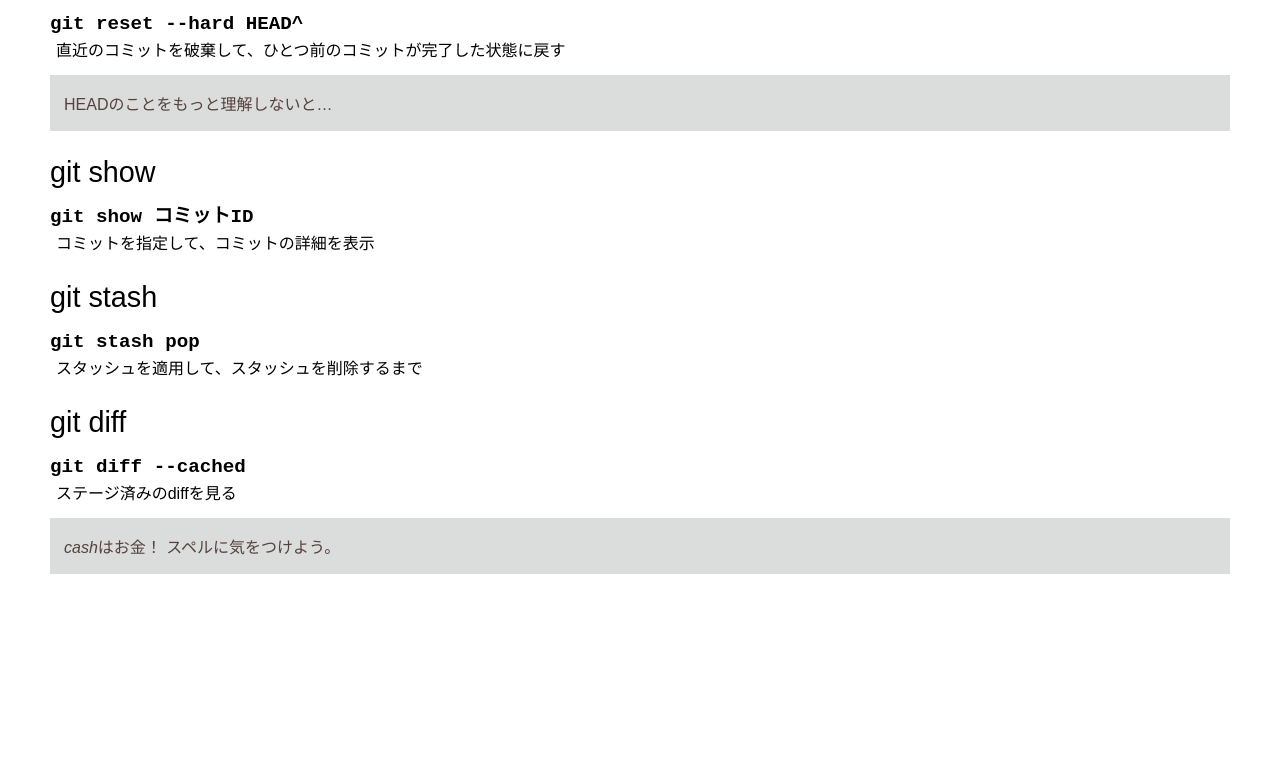
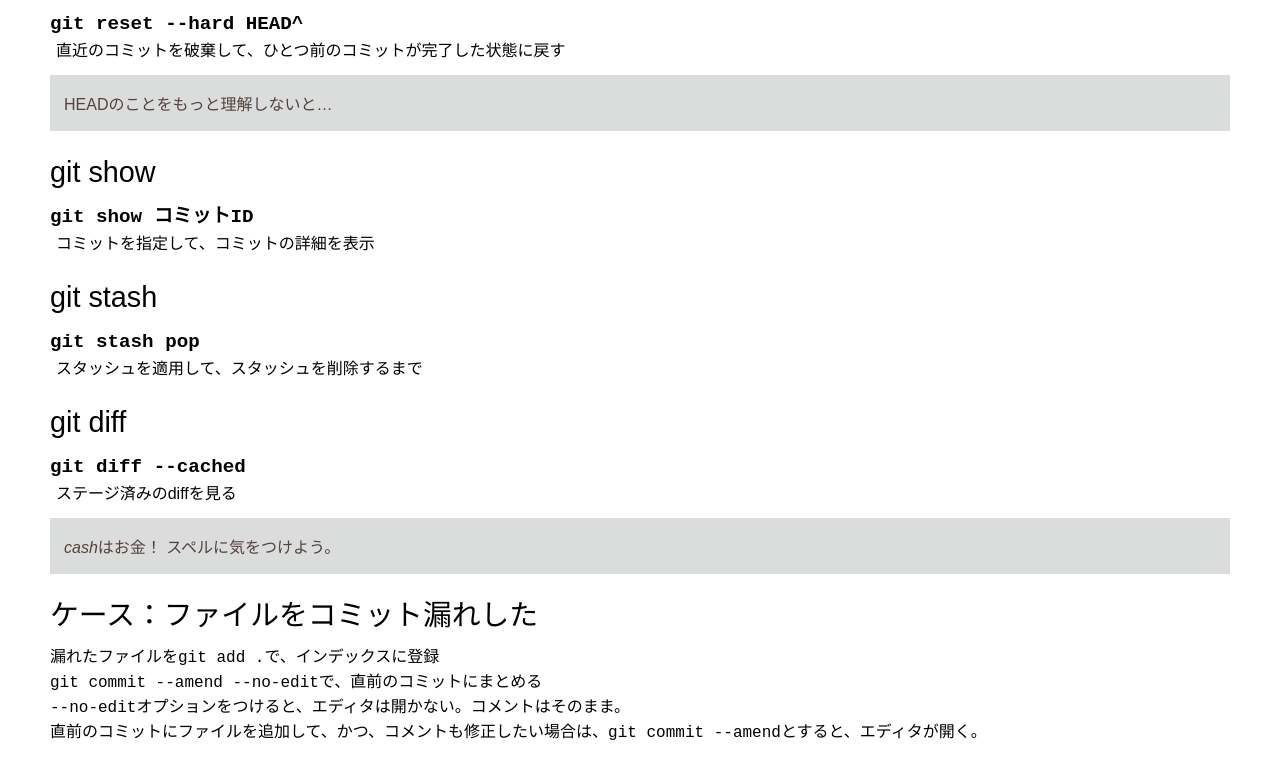
Before and after one commit to asakon/gitbook, a plain HTML site: page index.html in a window 1280 px wide. Shown: the part 840-1615 px from the top of the page. Before the commit the page ends 1444 px from the top, so only its background shows below. Drawn offline with Linux system fonts and the light colour scheme; a web font is replaced by a local one.

Commit message:
ケース：コミット漏れを追加

```diff
--- a/index.html
+++ b/index.html
@@ -70,6 +70,15 @@
             <p class="note"><dfn>cash</dfn>はお金！ スペルに気をつけよう。</p>
         </section>
 
+        <section>
+            <h2>ケース：ファイルをコミット漏れした</h2>
+            <ol>
+                <li>漏れたファイルを<code>git add .</code>で、インデックスに登録</li>
+                <li><code>git commit --amend --no-edit</code>で、直前のコミットにまとめる</li>
+            </ol>
+            <p><code>--no-edit</code>オプションをつけると、エディタは開かない。コメントはそのまま。</p>
+            <p>直前のコミットにファイルを追加して、かつ、コメントも修正したい場合は、<code>git commit --amend</code>とすると、エディタが開く。</p>
+        </section>
         <!-- <section>
             <h2></h2>
             <dl>
```
